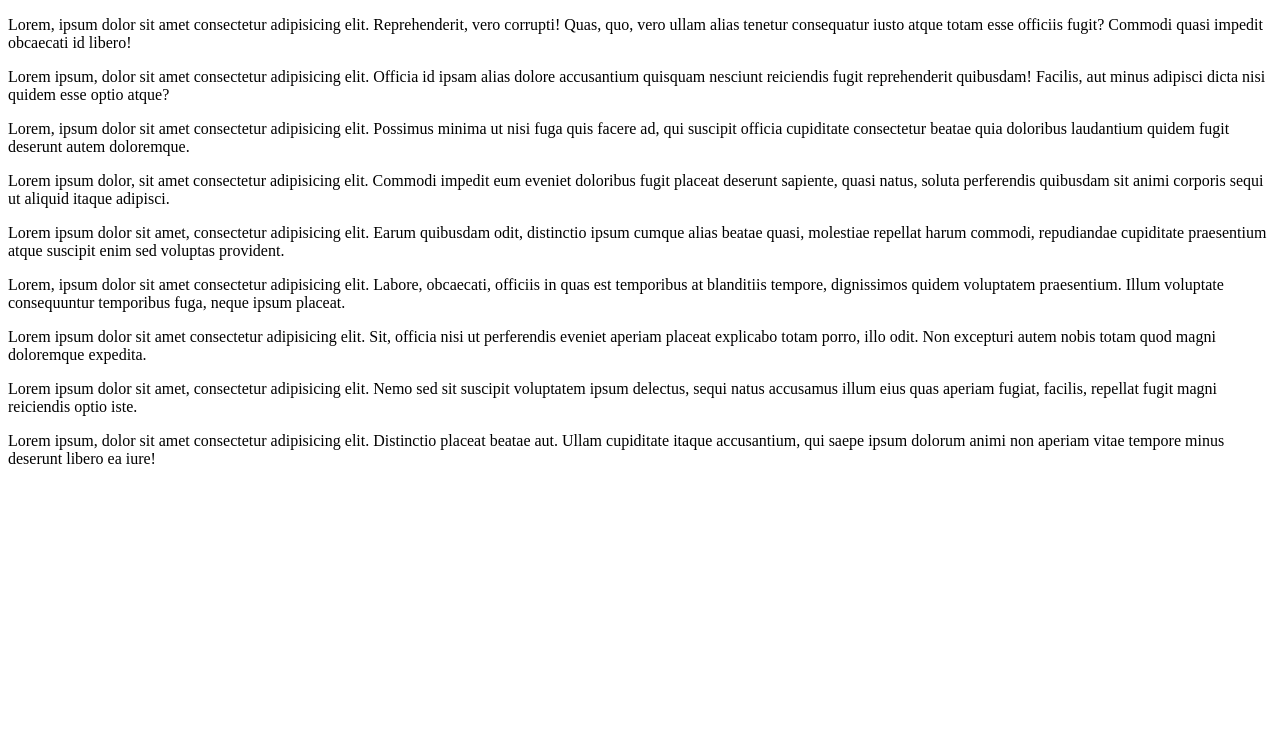
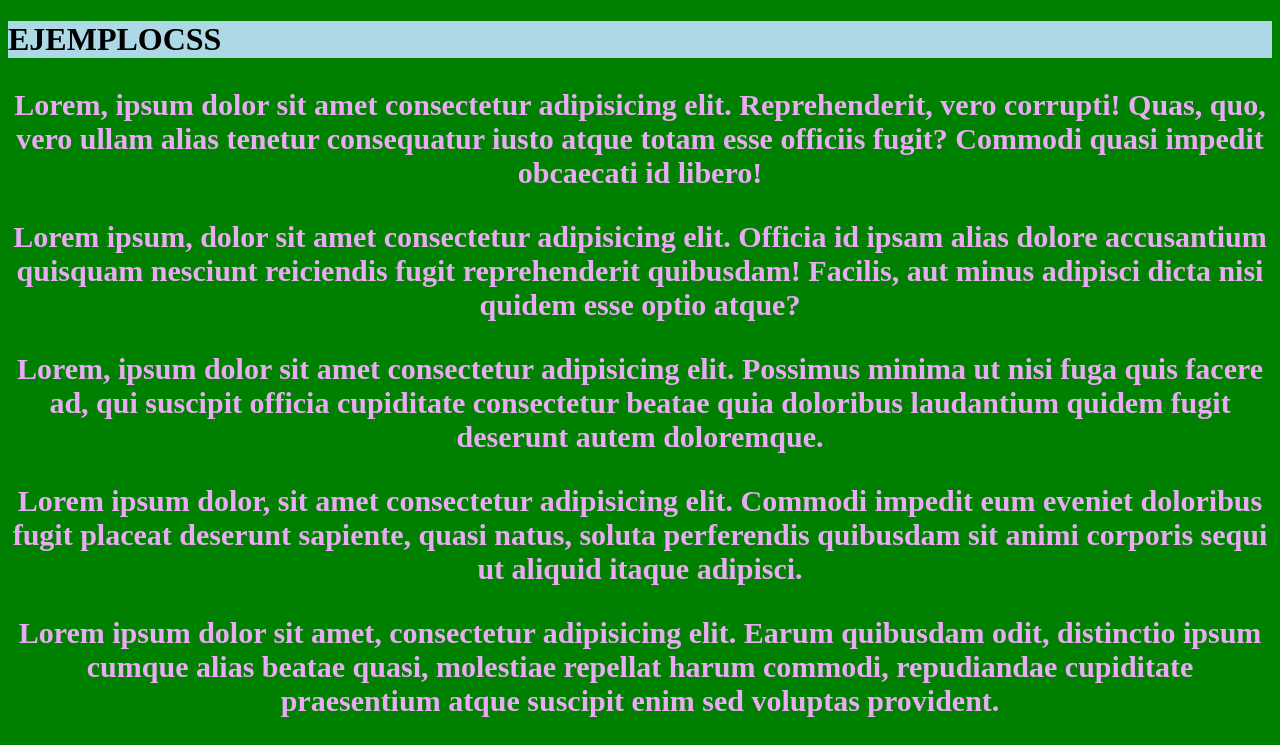
Before and after one commit to MariaAtehortua2311/claseCSS, a plain HTML site: page index.html in a window 1280 px wide. Shown: the top 745 px of the page. Drawn offline with Linux system fonts and the light colour scheme.

Commit message:
SE AÑADIERON ESTILOS

```diff
--- /dev/null
+++ b/estilos.css
@@ -0,0 +1,19 @@
+p{
+font-size:30px;
+font-family: "Segoe Print";
+font-weight:bold;
+color:#EAAAF4;
+text-align:center;
+
+}
+header {
+background-color:lightblue;
+}
+
+body {
+background-color:green;
+}
+
+footer{
+background-color:yellowgreen;
+}
--- a/index.html
+++ b/index.html
@@ -3,10 +3,12 @@
 <head>
     <meta charset="UTF-8">
     <meta name="viewport" content="width=device-width, initial-scale=1.0">
-    <title>Document</title>
+    <title></title>
+    <link rel="stylesheet" href="estilos.css">
 </head>
 <body>
     <header>
+        <h1>EJEMPLOCSS</h1>
 
     </header>
     <main>
@@ -37,6 +39,7 @@
 
     </main>
     <footer>
+        <H1>MARIA Z</H1>
 
     </footer>
 
```
